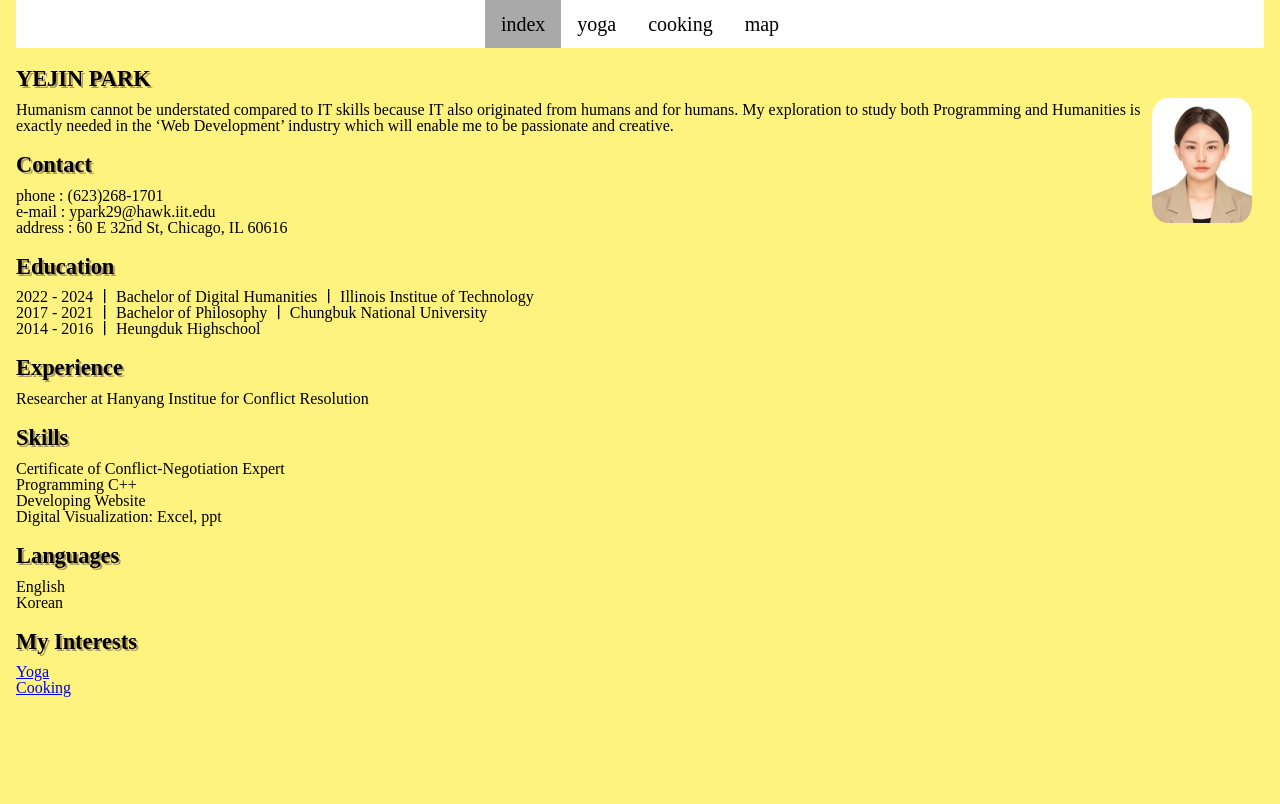
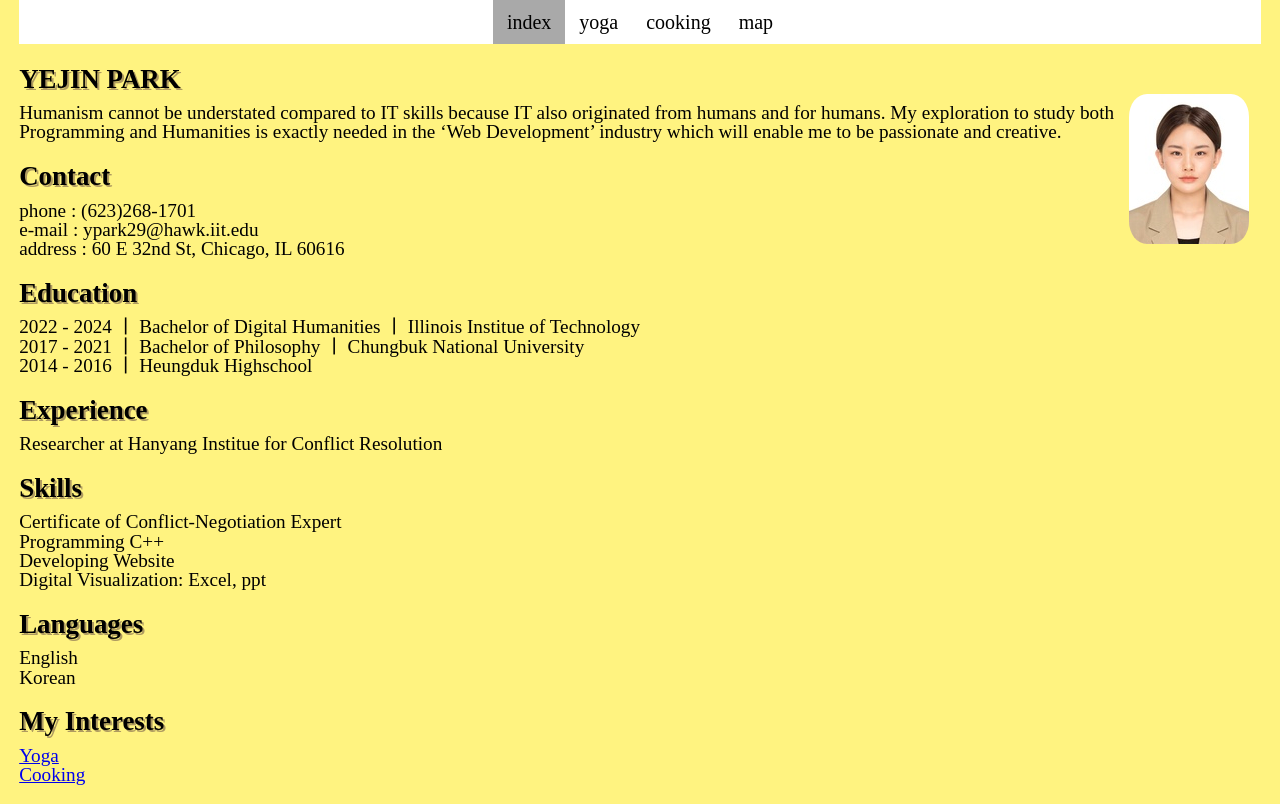
Before and after one commit to ITMD-361-Yejin/Project3, a plain HTML site: page index.html in a window 1280 px wide. Drawn offline with Linux system fonts and the light colour scheme; a web font is replaced by a local one.

Commit message:
add css style under the import

```diff
--- a/css/style.css
+++ b/css/style.css
@@ -91,9 +91,9 @@ p{
   margin-bottom: 1em;
 }
 
-@media only screen and (min-width: 600px) {
+@media only screen and (min-width: 150px) {
   #yejin img{
-    width: 80px;
+    width: 100px;
     border-radius: 15%
   }
   #yejin {
@@ -101,17 +101,22 @@ p{
     margin-right: 8px;
   }
   #body_index {
-    font-size: 0.8em;
+    font-size: 1.1em;
   }
-  #main-fluid {
-    width: 95%;
+  .nav a{
+    color: black;
+    padding: 9px 11px;
+    font-size: 17px;
   }
-
+  .maincategory{
+    margin-bottom: 0.2em;
+    margin-top: 0.6em;
+  }
 }
 
-@media only screen and (min-width: 856px) {
+@media only screen and (min-width: 600px) {
   #yejin img{
-    width: 100px;
+    width: 120px;
     border-radius: 15%
   }
   #yejin {
@@ -119,7 +124,15 @@ p{
     margin-right: 12px;
   }
   #body_index {
-    font-size: 1.0em;
+    font-size: 1.2em;
   }
-
+  .nav a{
+    color: black;
+    padding: 12px 14px;
+    font-size: 20px;
+  }
+  .maincategory{
+    margin-bottom: 0.4em;
+    margin-top: 0.8em;
+  }
 }
```
